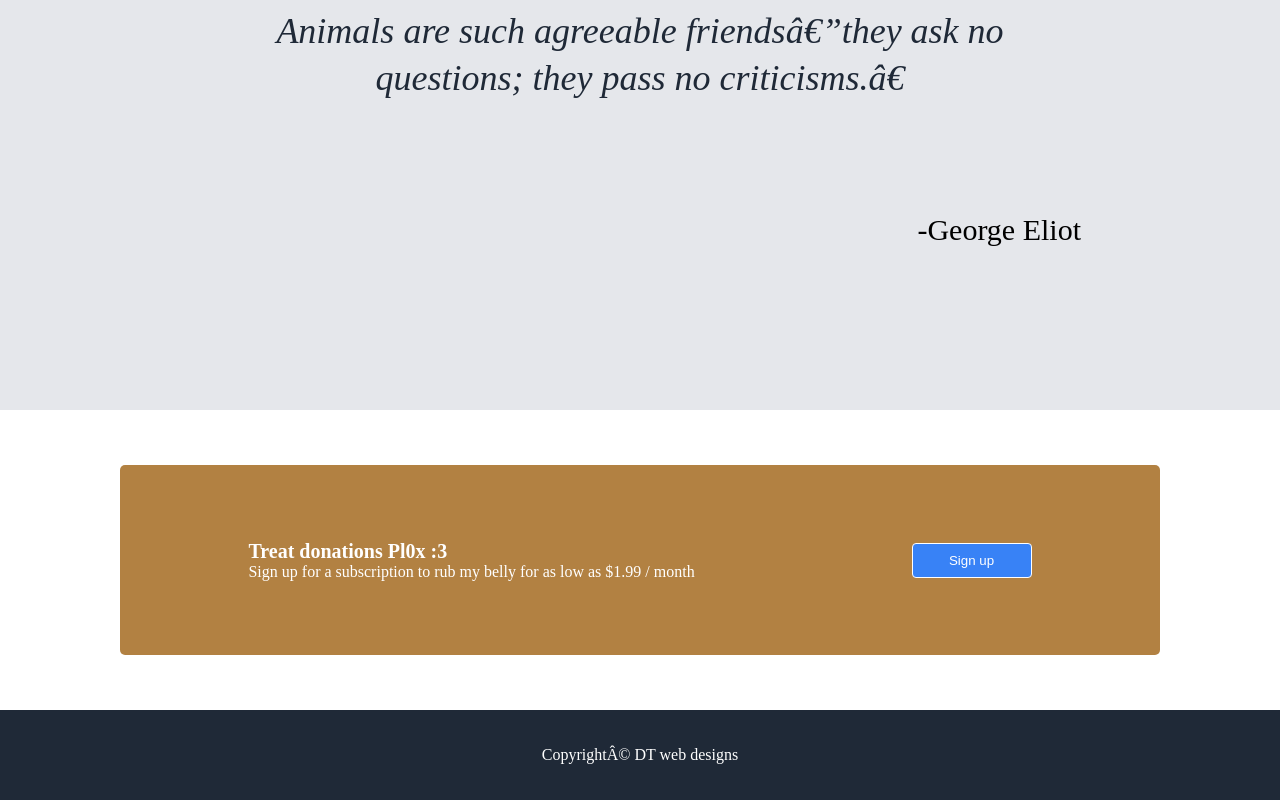
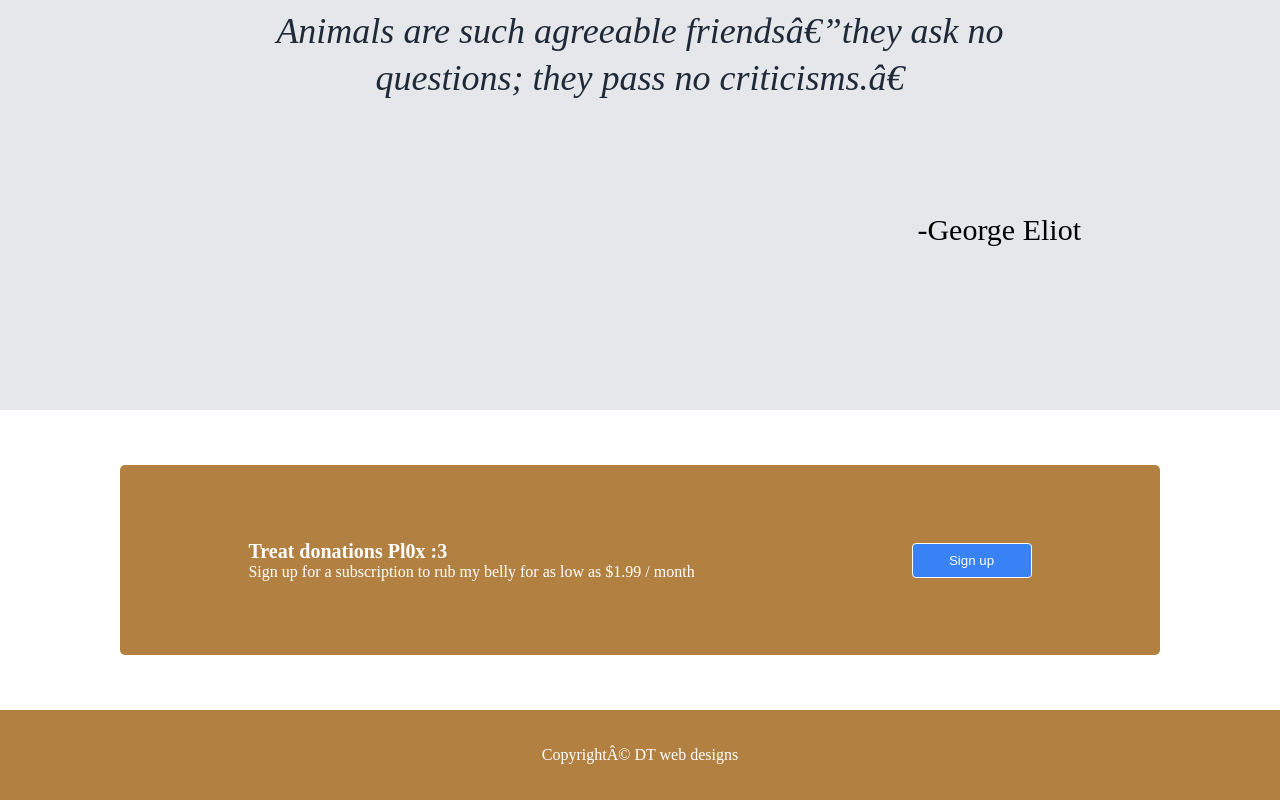
Before and after one commit to dtiu231/Landing-Page, a plain HTML site: page index.html in a window 1280 px wide. Shown: the part 1041-1841 px from the top of the page. Drawn offline with Linux system fonts and the light colour scheme.

Commit message:
background color fixed

```diff
--- a/style.css
+++ b/style.css
@@ -186,7 +186,7 @@ button {
 }
 
 .footer{
-    backface-color: #b28142;
+    background-color: #b28142;
     color: white;
     text-align: center;
     display: flex;
```
